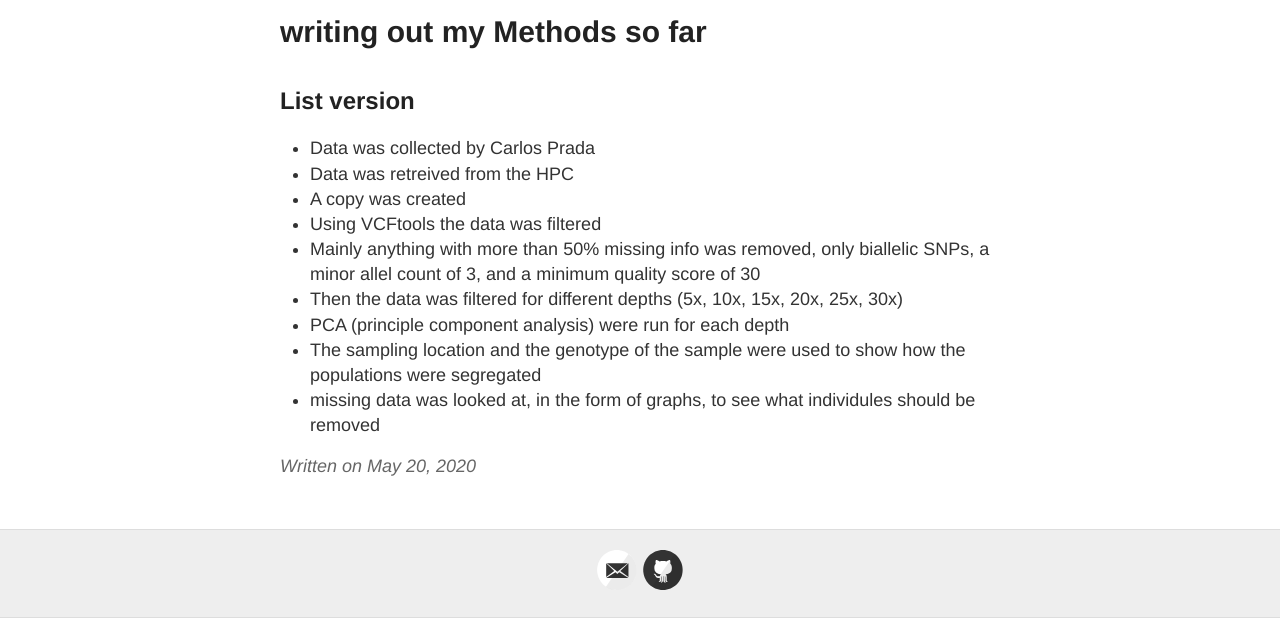
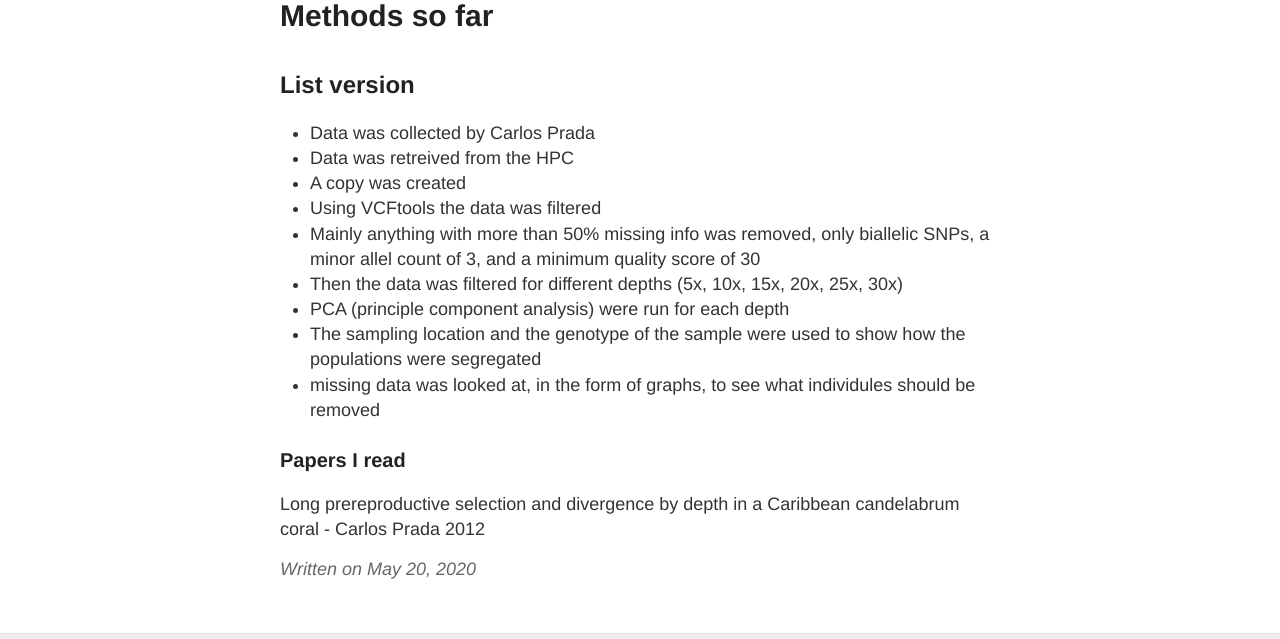
Before and after one commit to Mwags24/Brevolium_Notebook, a Jekyll site: the page built from _posts/2020-5-20-Graphs_methods.md, in a window 1280 px wide and 900 px high, scrolled down 2147 px, cut to the strip 261-900 px from the top of the window. Built offline with Jekyll 4.4.1, drawn with Linux system fonts in a browser that asks for light colours; before the commit the page ends 3026 px from its top, so only the background shows below that; some of the changed text lies outside the part shown.

Commit message:
Update 2020-5-20-Graphs_methods.md

```diff
--- a/_posts/2020-5-20-Graphs_methods.md
+++ b/_posts/2020-5-20-Graphs_methods.md
@@ -36,7 +34,7 @@ In order to better see the Individules this graph was flipped on its side and or
 
 
 
-# writing out my Methods so far
+# Methods so far
 
 ## List version
 
@@ -49,3 +47,7 @@ In order to better see the Individules this graph was flipped on its side and or
 * PCA (principle component analysis) were run for each depth
 * The sampling location and the genotype of the sample were used to show how the populations were segregated
 * missing data was looked at, in the form of graphs, to see what individules should be removed
+
+### Papers I read
+
+Long prereproductive selection and divergence by depth in a Caribbean candelabrum coral - Carlos Prada 2012
```
Also changed, not shown: other parts of _posts/2020-5-20-Graphs_methods.md (+1 -3 lines).
